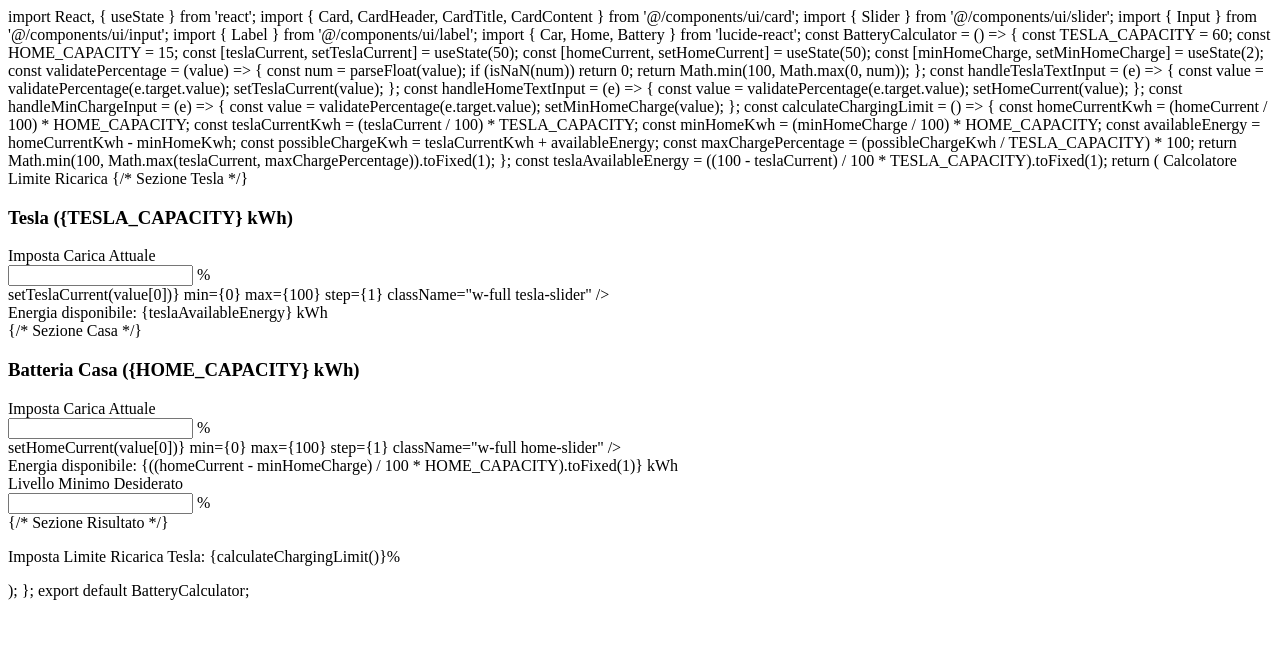
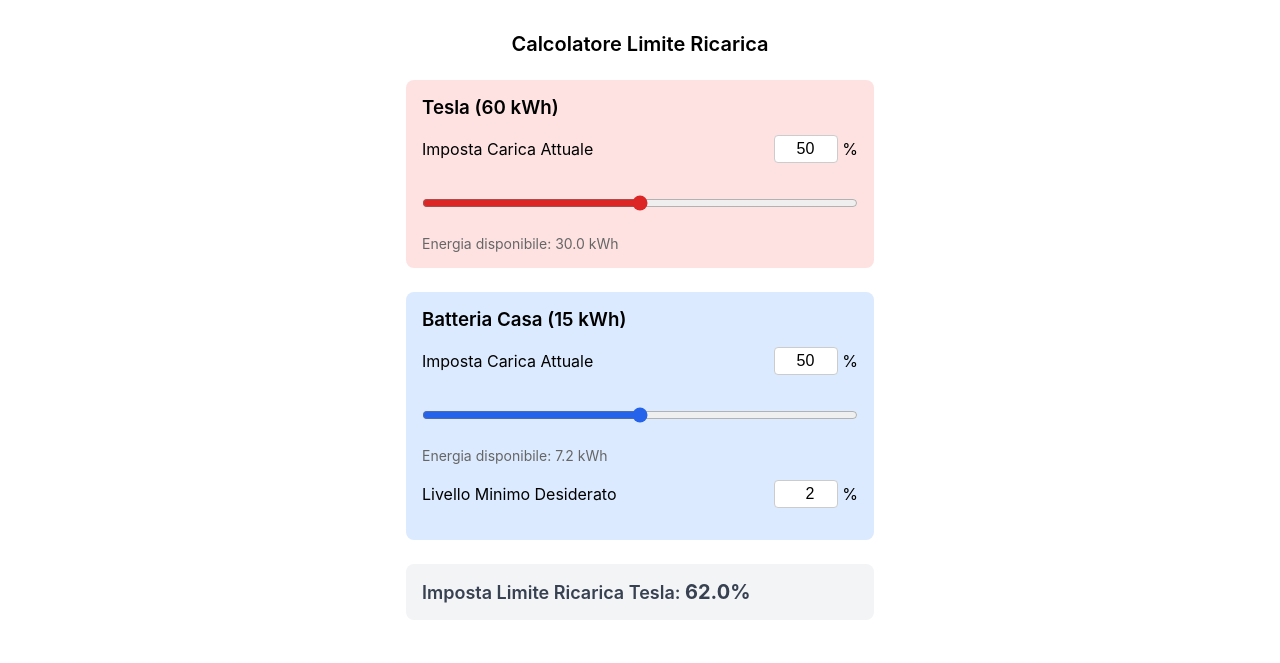
Before and after one commit to Yccmv/App-tsl-batt, a plain HTML site: page index.html in a window 1280 px wide. Drawn offline with Linux system fonts and the light colour scheme.

Commit message:
Update index.html

```diff
--- a/index.html
+++ b/index.html
@@ -1,182 +1,235 @@
-import React, { useState } from 'react';
-import { Card, CardHeader, CardTitle, CardContent } from '@/components/ui/card';
-import { Slider } from '@/components/ui/slider';
-import { Input } from '@/components/ui/input';
-import { Label } from '@/components/ui/label';
-import { Car, Home, Battery } from 'lucide-react';
+<!DOCTYPE html>
+<html lang="it">
+<head>
+    <meta charset="UTF-8">
+    <meta name="viewport" content="width=device-width, initial-scale=1.0, maximum-scale=1.0, user-scalable=no">
+    <title>Calcolatore Ricarica Tesla</title>
+    <meta name="apple-mobile-web-app-capable" content="yes">
+    <meta name="apple-mobile-web-app-status-bar-style" content="black-translucent">
+    <meta name="apple-mobile-web-app-title" content="Ricarica Tesla">
+    <style>
+        * { margin: 0; padding: 0; box-sizing: border-box; }
+        body {
+            font-family: -apple-system, BlinkMacSystemFont, 'Segoe UI', Roboto, sans-serif;
+            background: white;
+            padding: 16px;
+            min-height: 100vh;
+        }
+        .container {
+            max-width: 500px;
+            margin: 0 auto;
+            padding: 16px;
+        }
+        .title {
+            font-size: 1.25rem;
+            text-align: center;
+            margin-bottom: 1.5rem;
+            font-weight: 600;
+        }
+        .box {
+            padding: 1rem;
+            border-radius: 8px;
+            margin-bottom: 1.5rem;
+        }
+        .box-tesla { background: #fee2e2; }
+        .box-home { background: #dbeafe; }
+        .box-result { background: #f3f4f6; }
+        .header {
+            font-weight: 600;
+            margin-bottom: 1rem;
+        }
+        .input-group {
+            display: flex;
+            justify-content: space-between;
+            align-items: center;
+            margin-bottom: 1rem;
+        }
+        .input-label {
+            flex-grow: 1;
+        }
+        .input-wrapper {
+            display: flex;
+            align-items: center;
+        }
+        input[type="number"] {
+            width: 64px;
+            padding: 4px 8px;
+            border: 1px solid #ccc;
+            border-radius: 4px;
+            font-size: 1rem;
+            text-align: right;
+        }
+        input[type="range"] {
+            width: 100%;
+            margin: 1rem 0;
+        }
+        .info {
+            font-size: 0.875rem;
+            color: #666;
+            margin-top: 0.5rem;
+        }
+        .result {
+            font-size: 1.125rem;
+            font-weight: 600;
+            color: #374151;
+        }
+        .result-value {
+            font-size: 1.25rem;
+            font-weight: 700;
+        }
+        .percent {
+            margin-left: 4px;
+        }
+        /* Stile per slider Tesla */
+        .box-tesla input[type="range"] {
+            accent-color: #dc2626;
+        }
+        /* Stile per slider Casa */
+        .box-home input[type="range"] {
+            accent-color: #2563eb;
+        }
+    </style>
+</head>
+<body>
+    <div class="container">
+        <h1 class="title">Calcolatore Limite Ricarica</h1>
 
-const BatteryCalculator = () => {
-  const TESLA_CAPACITY = 60;
-  const HOME_CAPACITY = 15;
-
-  const [teslaCurrent, setTeslaCurrent] = useState(50);
-  const [homeCurrent, setHomeCurrent] = useState(50);
-  const [minHomeCharge, setMinHomeCharge] = useState(2);
-
-  const validatePercentage = (value) => {
-    const num = parseFloat(value);
-    if (isNaN(num)) return 0;
-    return Math.min(100, Math.max(0, num));
-  };
-
-  const handleTeslaTextInput = (e) => {
-    const value = validatePercentage(e.target.value);
-    setTeslaCurrent(value);
-  };
-
-  const handleHomeTextInput = (e) => {
-    const value = validatePercentage(e.target.value);
-    setHomeCurrent(value);
-  };
-
-  const handleMinChargeInput = (e) => {
-    const value = validatePercentage(e.target.value);
-    setMinHomeCharge(value);
-  };
-
-  const calculateChargingLimit = () => {
-    const homeCurrentKwh = (homeCurrent / 100) * HOME_CAPACITY;
-    const teslaCurrentKwh = (teslaCurrent / 100) * TESLA_CAPACITY;
-    const minHomeKwh = (minHomeCharge / 100) * HOME_CAPACITY;
-    const availableEnergy = homeCurrentKwh - minHomeKwh;
-    const possibleChargeKwh = teslaCurrentKwh + availableEnergy;
-    const maxChargePercentage = (possibleChargeKwh / TESLA_CAPACITY) * 100;
-    return Math.min(100, Math.max(teslaCurrent, maxChargePercentage)).toFixed(1);
-  };
-
-  const teslaAvailableEnergy = ((100 - teslaCurrent) / 100 * TESLA_CAPACITY).toFixed(1);
-
-  return (
-    <Card className="w-full max-w-md mx-auto p-4">
-      <CardHeader>
-        <CardTitle className="text-xl text-center mb-4 flex items-center justify-center space-x-2">
-          <Battery className="w-6 h-6" />
-          <span>Calcolatore Limite Ricarica</span>
-        </CardTitle>
-      </CardHeader>
-      <CardContent className="space-y-8">
-        {/* Sezione Tesla */}
-        <div className="space-y-4 p-4 bg-red-50 rounded-lg">
-          <div className="flex items-center space-x-2 mb-2">
-            <Car className="w-5 h-5 text-red-600" />
-            <h3 className="font-semibold">Tesla ({TESLA_CAPACITY} kWh)</h3>
-          </div>
-          <div className="space-y-4">
-            <div className="flex items-center justify-between">
-              <Label className="flex-grow">Imposta Carica Attuale</Label>
-              <div className="flex items-center">
-                <Input
-                  type="number"
-                  value={teslaCurrent}
-                  onChange={handleTeslaTextInput}
-                  min={0}
-                  max={100}
-                  className="w-16"
-                />
-                <span className="ml-1">%</span>
-              </div>
+        <div class="box box-tesla">
+            <h3 class="header">Tesla (60 kWh)</h3>
+            <div class="input-group">
+                <label class="input-label">Imposta Carica Attuale</label>
+                <div class="input-wrapper">
+                    <input type="number" id="teslaInput" value="50" min="0" max="100"
+                        inputmode="numeric" pattern="[0-9]*" onfocus="this.select()">
+                    <span class="percent">%</span>
+                </div>
             </div>
-            <style jsx global>{`
-              .tesla-slider .relative {
-                background-color: rgb(254 202 202);
-              }
-              .tesla-slider [role="slider"] {
-                background-color: rgb(239 68 68);
-              }
-              .tesla-slider [role="slider"]:focus-visible {
-                outline-color: rgb(239 68 68);
-              }
-              .tesla-slider .range {
-                background-color: rgb(239 68 68) !important;
-              }
-              .home-slider .relative {
-                background-color: rgb(219 234 254);
-              }
-              .home-slider [role="slider"] {
-                background-color: rgb(37 99 235);
-              }
-              .home-slider [role="slider"]:focus-visible {
-                outline-color: rgb(37 99 235);
-              }
-              .home-slider .range {
-                background-color: rgb(37 99 235) !important;
-              }
-            `}</style>
-            <Slider
-              value={[teslaCurrent]}
-              onValueChange={(value) => setTeslaCurrent(value[0])}
-              min={0}
-              max={100}
-              step={1}
-              className="w-full tesla-slider"
-            />
-            <div className="text-sm text-gray-600">
-              Energia disponibile: {teslaAvailableEnergy} kWh
-            </div>
-          </div>
+            <input type="range" id="teslaSlider" value="50" min="0" max="100">
+            <div class="info" id="teslaEnergy">Energia disponibile: 30.0 kWh</div>
         </div>
 
-        {/* Sezione Casa */}
-        <div className="space-y-4 p-4 bg-blue-50 rounded-lg">
-          <div className="flex items-center space-x-2 mb-2">
-            <Home className="w-5 h-5 text-blue-600" />
-            <h3 className="font-semibold">Batteria Casa ({HOME_CAPACITY} kWh)</h3>
-          </div>
+        <div class="box box-home">
+            <h3 class="header">Batteria Casa (15 kWh)</h3>
+            <div class="input-group">
+                <label class="input-label">Imposta Carica Attuale</label>
+                <div class="input-wrapper">
+                    <input type="number" id="homeInput" value="50" min="0" max="100"
+                        inputmode="numeric" pattern="[0-9]*" onfocus="this.select()">
+                    <span class="percent">%</span>
+                </div>
+            </div>
+            <input type="range" id="homeSlider" value="50" min="0" max="100">
+            <div class="info" id="homeEnergy">Energia disponibile: 7.2 kWh</div>
 
-          <div className="space-y-4">
-            <div className="flex items-center justify-between">
-              <Label className="flex-grow">Imposta Carica Attuale</Label>
-              <div className="flex items-center">
-                <Input
-                  type="number"
-                  value={homeCurrent}
-                  onChange={handleHomeTextInput}
-                  min={0}
-                  max={100}
-                  className="w-16"
-                />
-                <span className="ml-1">%</span>
-              </div>
+            <div class="input-group" style="margin-top: 1rem;">
+                <label class="input-label">Livello Minimo Desiderato</label>
+                <div class="input-wrapper">
+                    <input type="number" id="minChargeInput" value="2" min="0" max="100"
+                        inputmode="numeric" pattern="[0-9]*" onfocus="this.select()">
+                    <span class="percent">%</span>
+                </div>
             </div>
-            <Slider
-              value={[homeCurrent]}
-              onValueChange={(value) => setHomeCurrent(value[0])}
-              min={0}
-              max={100}
-              step={1}
-              className="w-full home-slider"
-            />
-            <div className="text-sm text-gray-600">
-              Energia disponibile: {((homeCurrent - minHomeCharge) / 100 * HOME_CAPACITY).toFixed(1)} kWh
-            </div>
-          </div>
-
-          <div className="space-y-2 mt-4">
-            <div className="flex items-center justify-between">
-              <Label className="flex-grow">Livello Minimo Desiderato</Label>
-              <div className="flex items-center">
-                <Input
-                  type="number"
-                  value={minHomeCharge}
-                  onChange={handleMinChargeInput}
-                  min={0}
-                  max={100}
-                  className="w-16"
-                />
-                <span className="ml-1">%</span>
-              </div>
-            </div>
-          </div>
         </div>
 
-        {/* Sezione Risultato */}
-        <div className="p-4 bg-gray-100 rounded-lg">
-          <p className="text-lg font-semibold text-gray-700">
-            Imposta Limite Ricarica Tesla: <span className="font-bold text-xl">{calculateChargingLimit()}%</span>
-          </p>
+        <div class="box box-result">
+            <p class="result">
+                Imposta Limite Ricarica Tesla:
+                <span class="result-value" id="result">50.0%</span>
+            </p>
         </div>
-      </CardContent>
-    </Card>
-  );
-};
-export default BatteryCalculator;
+    </div>
+
+    <script>
+        const TESLA_CAPACITY = 60;
+        const HOME_CAPACITY = 15;
+
+        // Elementi DOM
+        const teslaInput = document.getElementById('teslaInput');
+        const teslaSlider = document.getElementById('teslaSlider');
+        const teslaEnergy = document.getElementById('teslaEnergy');
+        const homeInput = document.getElementById('homeInput');
+        const homeSlider = document.getElementById('homeSlider');
+        const homeEnergy = document.getElementById('homeEnergy');
+        const minChargeInput = document.getElementById('minChargeInput');
+        const resultSpan = document.getElementById('result');
+
+        function validatePercentage(value) {
+            const num = parseFloat(value);
+            if (isNaN(num)) return 0;
+            return Math.min(100, Math.max(0, num));
+        }
+
+        function calculateChargingLimit() {
+            const homeCurrent = parseFloat(homeInput.value);
+            const teslaCurrent = parseFloat(teslaInput.value);
+            const minCharge = parseFloat(minChargeInput.value);
+
+            const homeCurrentKwh = (homeCurrent / 100) * HOME_CAPACITY;
+            const teslaCurrentKwh = (teslaCurrent / 100) * TESLA_CAPACITY;
+            const minHomeKwh = (minCharge / 100) * HOME_CAPACITY;
+            const availableEnergy = homeCurrentKwh - minHomeKwh;
+            const possibleChargeKwh = teslaCurrentKwh + availableEnergy;
+            const maxChargePercentage = (possibleChargeKwh / TESLA_CAPACITY) * 100;
+
+            return Math.min(100, Math.max(teslaCurrent, maxChargePercentage)).toFixed(1);
+        }
+
+        function updateTeslaEnergy() {
+            const current = parseFloat(teslaInput.value);
+            const available = ((100 - current) / 100 * TESLA_CAPACITY).toFixed(1);
+            teslaEnergy.textContent = `Energia disponibile: ${available} kWh`;
+        }
+
+        function updateHomeEnergy() {
+            const current = parseFloat(homeInput.value);
+            const minCharge = parseFloat(minChargeInput.value);
+            const available = ((current - minCharge) / 100 * HOME_CAPACITY).toFixed(1);
+            homeEnergy.textContent = `Energia disponibile: ${available} kWh`;
+        }
+
+        function updateAll() {
+            resultSpan.textContent = calculateChargingLimit() + '%';
+            updateTeslaEnergy();
+            updateHomeEnergy();
+        }
+
+        // Event listeners per Tesla
+        teslaInput.addEventListener('input', (e) => {
+            const value = validatePercentage(e.target.value);
+            teslaInput.value = value;
+            teslaSlider.value = value;
+            updateAll();
+        });
+
+        teslaSlider.addEventListener('input', (e) => {
+            const value = e.target.value;
+            teslaInput.value = value;
+            updateAll();
+        });
+
+        // Event listeners per Home
+        homeInput.addEventListener('input', (e) => {
+            const value = validatePercentage(e.target.value);
+            homeInput.value = value;
+            homeSlider.value = value;
+            updateAll();
+        });
+
+        homeSlider.addEventListener('input', (e) => {
+            const value = e.target.value;
+            homeInput.value = value;
+            updateAll();
+        });
+
+        // Event listener per Minimo
+        minChargeInput.addEventListener('input', (e) => {
+            const value = validatePercentage(e.target.value);
+            minChargeInput.value = value;
+            updateAll();
+        });
+
+        // Inizializzazione
+        updateAll();
+    </script>
+</body>
+</html>
```
